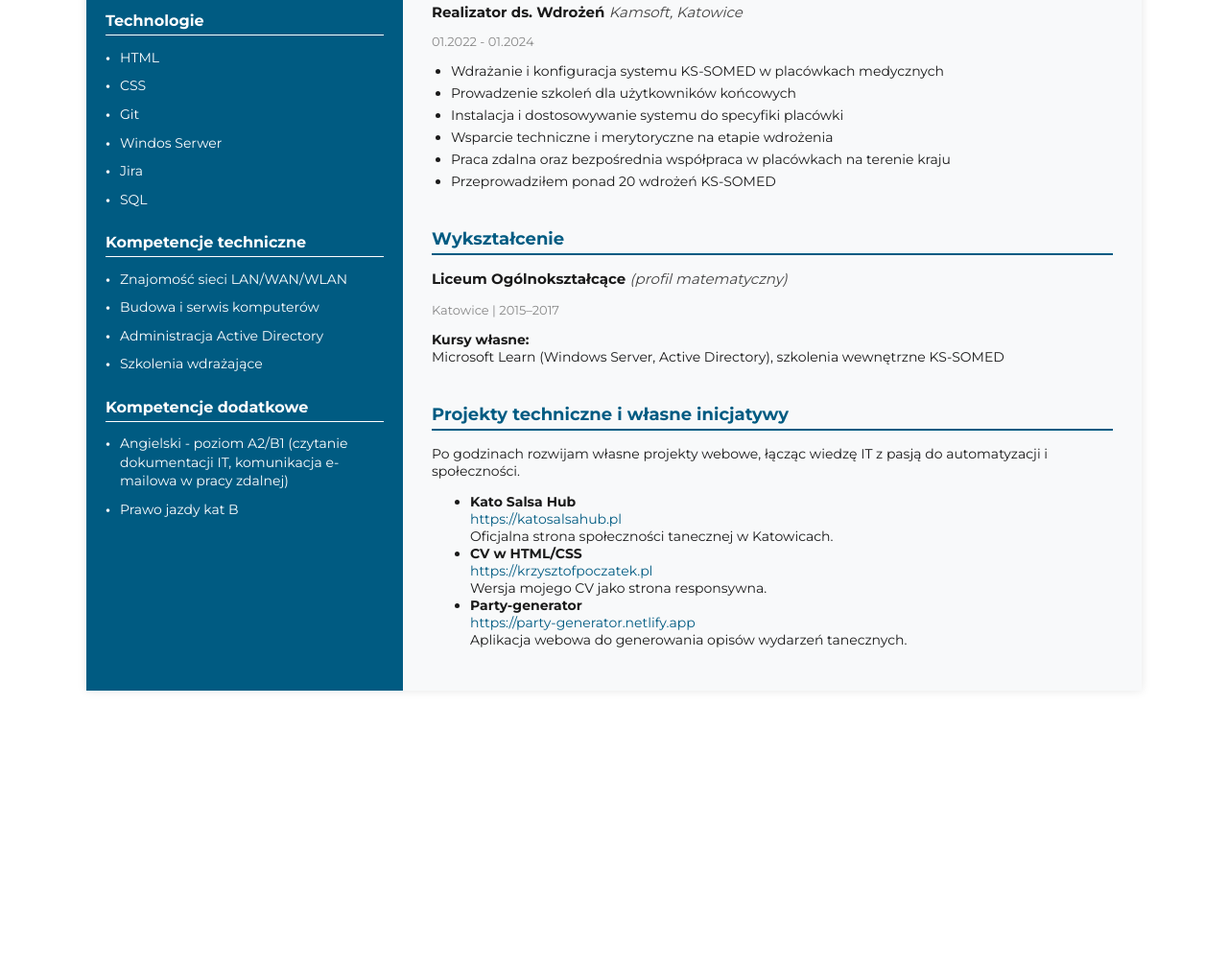
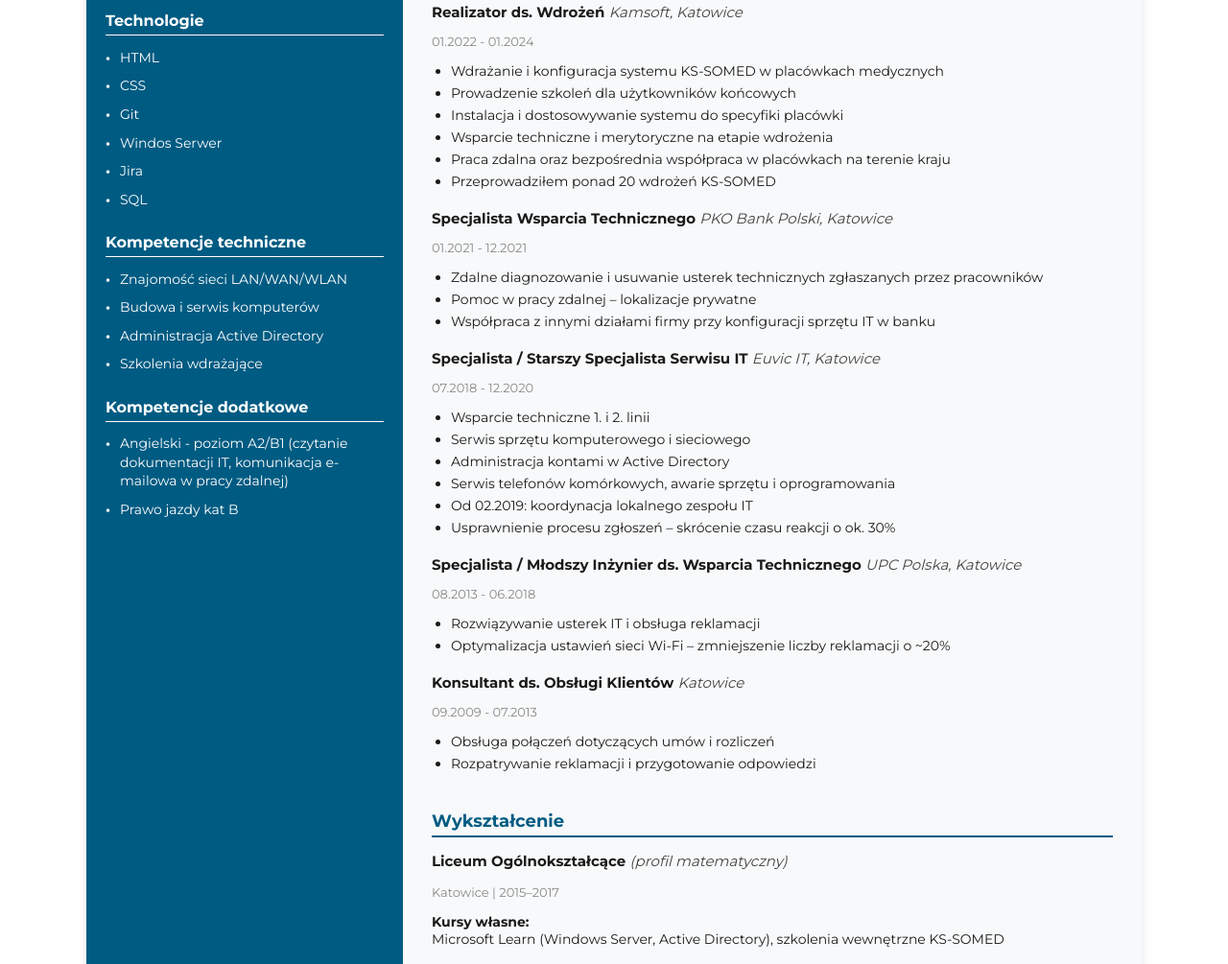
Before and after one commit to TwojaStronaWWW/Moje-CV, a plain HTML site: page index.html in a window 1280 px wide. Shown: the part 221-1226 px from the top of the page at 96% size. Before the commit the page ends 961 px from the top, so only its background shows below. Drawn offline with Linux system fonts and the light colour scheme.

Commit message:
Uzupełniono doświadczenie zawodowe w CV

```diff
--- a/index.html
+++ b/index.html
@@ -117,9 +117,40 @@
     <li class="experience-item">Przeprowadziłem ponad 20 wdrożeń KS-SOMED</li>
   </ul>
 
-          <!-- analogicznie możesz dodać animacje do kolejnych stanowisk -->
+  <h3 class="jobs-occupation animated fadeIn">Specjalista Wsparcia Technicznego <span class="accent">PKO Bank Polski, Katowice</span></h3>
+  <p class="jobs-time">01.2021 - 12.2021</p>
+  <ul class="experience">
+    <li class="experience-item">Zdalne diagnozowanie i usuwanie usterek technicznych zgłaszanych przez pracowników</li>
+    <li class="experience-item">Pomoc w pracy zdalnej – lokalizacje prywatne</li>
+    <li class="experience-item">Współpraca z innymi działami firmy przy konfiguracji sprzętu IT w banku</li>
+  </ul>
 
+  <h3 class="jobs-occupation animated fadeIn">Specjalista / Starszy Specjalista Serwisu IT <span class="accent">Euvic IT, Katowice</span></h3>
+  <p class="jobs-time">07.2018 - 12.2020</p>
+  <ul class="experience">
+    <li class="experience-item">Wsparcie techniczne 1. i 2. linii</li>
+    <li class="experience-item">Serwis sprzętu komputerowego i sieciowego</li>
+    <li class="experience-item">Administracja kontami w Active Directory</li>
+    <li class="experience-item">Serwis telefonów komórkowych, awarie sprzętu i oprogramowania</li>
+    <li class="experience-item">Od 02.2019: koordynacja lokalnego zespołu IT</li>
+    <li class="experience-item">Usprawnienie procesu zgłoszeń – skrócenie czasu reakcji o ok. 30%</li>
+  </ul>
+
+  <h3 class="jobs-occupation animated fadeIn">Specjalista / Młodszy Inżynier ds. Wsparcia Technicznego <span class="accent">UPC Polska, Katowice</span></h3>
+  <p class="jobs-time">08.2013 - 06.2018</p>
+  <ul class="experience">
+    <li class="experience-item">Rozwiązywanie usterek IT i obsługa reklamacji</li>
+    <li class="experience-item">Optymalizacja ustawień sieci Wi-Fi – zmniejszenie liczby reklamacji o ~20%</li>
+  </ul>
+
+  <h3 class="jobs-occupation animated fadeIn">Konsultant ds. Obsługi Klientów <span class="accent">Katowice</span></h3>
+  <p class="jobs-time">09.2009 - 07.2013</p>
+  <ul class="experience">
+    <li class="experience-item">Obsługa połączeń dotyczących umów i rozliczeń</li>
+    <li class="experience-item">Rozpatrywanie reklamacji i przygotowanie odpowiedzi</li>
+  </ul>
 </section>
+
 
         <section class="education">
           <h2 class="education-title animated fadeInUp">Wykształcenie</h2>
```
Lines whose indentation alone changed are shown as unchanged.
